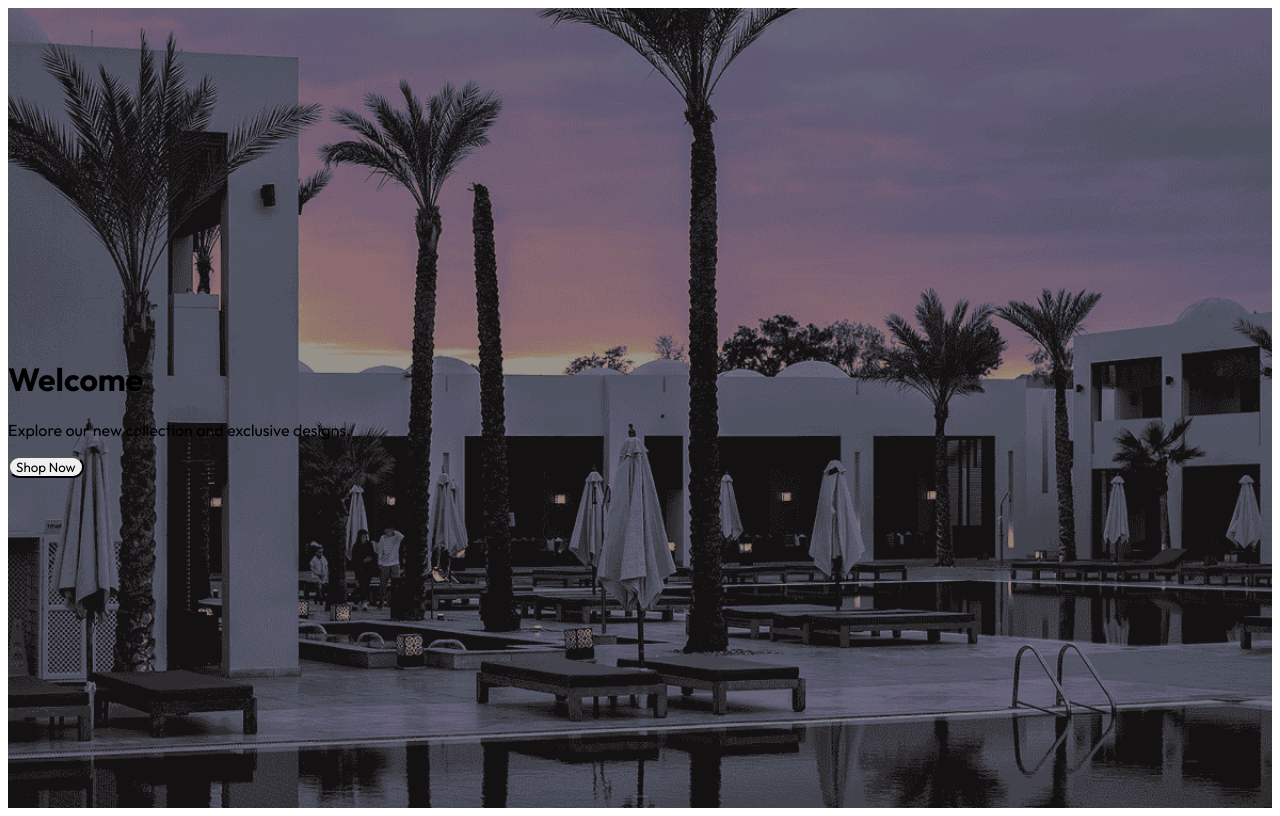
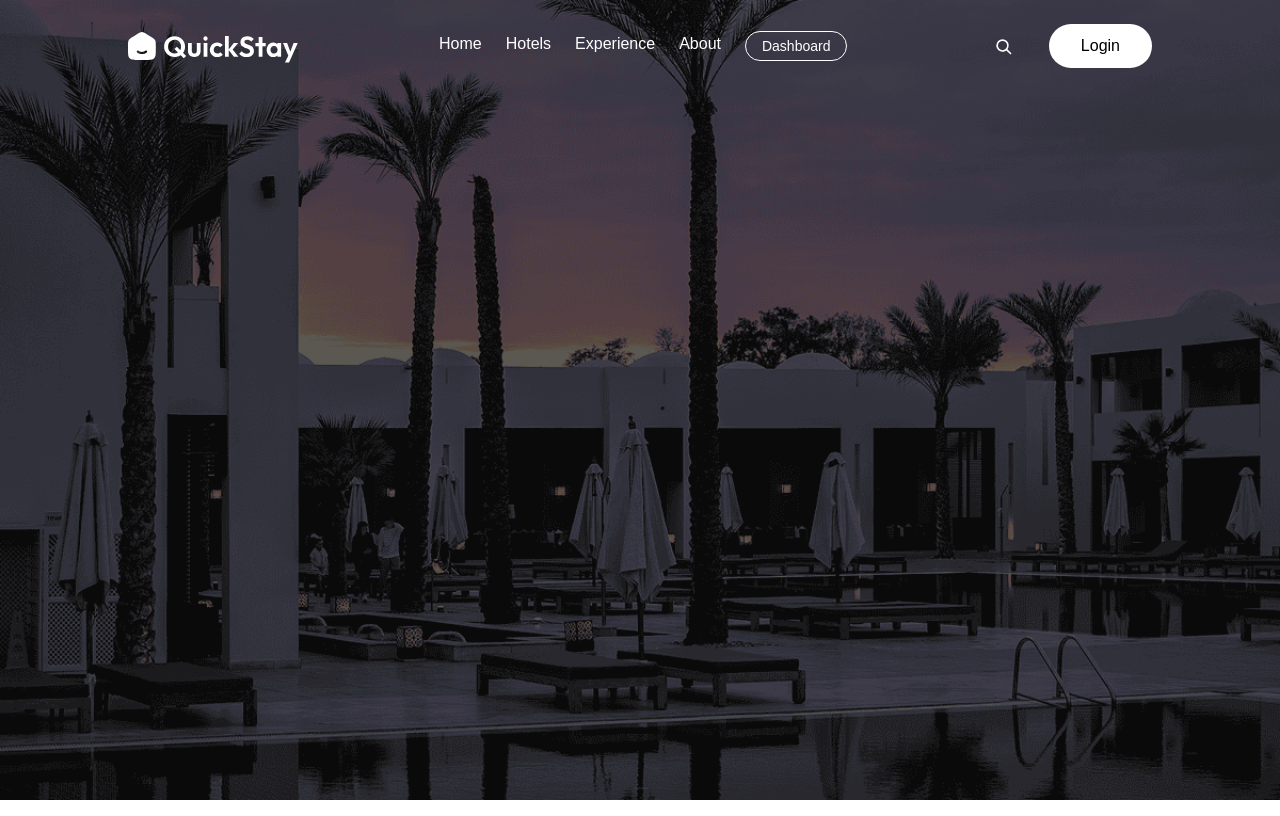
Before and after one commit to 01110011suhail/Rooomy, a React (Vite) app in the folder client/: page / in a window 1280 px wide. Built offline with nearby package versions, Linux system fonts and the light colour scheme; a web font is replaced by a local one.

Commit message:
debugges

```diff
--- a/client/src/App.jsx
+++ b/client/src/App.jsx
@@ -1,5 +1,5 @@
 import React from 'react';
-import Navbar from './components/Navbar';
+import Navbar from './components/navbar.jsx';
 import { Route, Routes, useLocation } from 'react-router-dom';
 import Home from './pages/Home';
 
--- a/client/src/components/Hero.jsx
+++ b/client/src/components/Hero.jsx
@@ -1,19 +1,3 @@
-// import React from 'react';
-// import heroImage from '../assets/heroImage.png';
-
-// const Hero = () => {
-//   return (
-//     <div
-//       className="flex flex-col items-start justify-center px-6 md:px-16 lg:px-24 xl:px-32 text-white bg-no-repeat bg-cover bg-center h-screen relative"
-//       style={{ backgroundImage: `url(${heroImage})` }}
-//     >
-//       <h1 className="text-5xl font-bold">Welcome</h1>
-//     </div>
-//   );
-// };
-
-// export default Hero;
-
 import React from 'react';
 import heroImage from '../assets/heroImage.png';
 
@@ -23,15 +7,12 @@ const Hero = () => {
       className="flex flex-col items-start justify-center px-6 md:px-16 lg:px-24 xl:px-32 text-white bg-no-repeat bg-cover bg-center h-screen relative"
       style={{ backgroundImage: `url(${heroImage})` }}
     >
-      <div className="absolute inset-0 bg-black/40" /> {/* overlay for contrast */}
+      {/* Overlay */}
+      <div className="absolute inset-0 bg-black/40" />
+
+      {/* Content */}
       <div className="relative z-10">
-        <h1 className="text-5xl font-bold">Welcome</h1>
-        <p className="mt-4 text-lg text-gray-200 max-w-lg">
-          Explore our new collection and exclusive designs.
-        </p>
-        <button className="mt-6 bg-white text-black px-6 py-2 rounded-full font-semibold hover:bg-gray-200 transition">
-          Shop Now
-        </button>
+
       </div>
     </div>
   );
--- a/client/src/components/Navbar.jsx
+++ b/client/src/components/Navbar.jsx
@@ -1,10 +1,13 @@
+
 import React from 'react';
+import { Link } from 'react-router-dom';
+import { assets } from '../assets/assets';
 
 const Navbar = () => {
   const navLinks = [
     { name: 'Home', path: '/' },
-    { name: 'Products', path: '/' },
-    { name: 'Contact', path: '/' },
+    { name: 'Hotels', path: '/rooms' },
+    { name: 'Experience', path: '/' },
     { name: 'About', path: '/' },
   ];
 
@@ -12,9 +15,7 @@ const Navbar = () => {
   const [isMenuOpen, setIsMenuOpen] = React.useState(false);
 
   React.useEffect(() => {
-    const handleScroll = () => {
-      setIsScrolled(window.scrollY > 10);
-    };
+    const handleScroll = () => setIsScrolled(window.scrollY > 10);
     window.addEventListener('scroll', handleScroll);
     return () => window.removeEventListener('scroll', handleScroll);
   }, []);
@@ -28,20 +29,20 @@ const Navbar = () => {
       }`}
     >
       {/* Logo */}
-      <a href="/" className="flex items-center gap-2">
-
-          <path
-            d="M47.904 28.28q-1.54 0-2.744-.644a5.1 5.1 0 0 1-1.904-1.82q-.672-1.148-.672-2.604v-3.864q0-1.456.7-2.604a4.9 4.9 0 0 1 1.904-1.792q1.204-.672 2.716-.672 1.82 0 3.276.952a6.44 6.44 0 0 1 2.324 2.52q.868 1.567.868 3.556 0 1.96-.868 3.556a6.5 6.5 0 0 1-2.324 2.492q-1.456.924-3.276.924"
-            fill="#F5F5F5"
+      <Link to="/">
+        <img
+          src={assets.logo}
+          alt="logo"
+          className={`h-9 ${isScrolled ? 'invert opacity-80' : ''}`}
         />
-      </a>
+      </Link>
 
       {/* Desktop Nav */}
       <div className="hidden md:flex items-center gap-6">
         {navLinks.map((link, i) => (
-          <a
+          <Link
             key={i}
-            href={link.path}
+            to={link.path}
             className={`group flex flex-col gap-0.5 ${
               isScrolled ? 'text-gray-700' : 'text-white'
             }`}
@@ -52,31 +53,25 @@ const Navbar = () => {
                 isScrolled ? 'bg-gray-700' : 'bg-white'
               } h-0.5 w-0 group-hover:w-full transition-all duration-300`}
             />
-          </a>
+          </Link>
         ))}
+
         <button
           className={`border px-4 py-1 text-sm font-light rounded-full cursor-pointer ${
             isScrolled ? 'text-black border-black' : 'text-white border-white'
           } transition-all`}
         >
-          New Launch
+          Dashboard
         </button>
       </div>
 
       {/* Desktop Right */}
       <div className="hidden md:flex items-center gap-4">
-        <svg
-          className={`h-6 w-6 transition-all duration-500 ${
-            isScrolled ? 'text-gray-800' : 'text-white'
-          }`}
-          fill="none"
-          stroke="currentColor"
-          strokeWidth="2"
-          viewBox="0 0 24 24"
-        >
-          <circle cx="11" cy="11" r="8" />
-          <line x1="21" y1="21" x2="16.65" y2="16.65" />
-        </svg>
+        <img
+          src={assets.searchIcon}
+          alt="search"
+          className={`${isScrolled ? 'invert' : ''} h-7 transition-all duration-500`}
+        />
         <button
           className={`px-8 py-2.5 rounded-full ml-4 transition-all duration-500 ${
             isScrolled ? 'text-white bg-black' : 'bg-white text-black'
@@ -88,58 +83,39 @@ const Navbar = () => {
 
       {/* Mobile Menu Button */}
       <div className="flex items-center gap-3 md:hidden">
-        <svg
-          onClick={() => setIsMenuOpen(!isMenuOpen)}
-          className={`h-6 w-6 cursor-pointer ${
-            isScrolled ? 'text-gray-800' : 'text-white'
-          }`}
-          fill="none"
-          stroke="currentColor"
-          strokeWidth="2"
-          viewBox="0 0 24 24"
-        >
-          <line x1="4" y1="6" x2="20" y2="6" />
-          <line x1="4" y1="12" x2="20" y2="12" />
-          <line x1="4" y1="18" x2="20" y2="18" />
-        </svg>
+        <img
+          src={assets.menuIcon}
+          alt="menu"
+          className={`${isScrolled ? 'invert' : ''} h-6 transition-all duration-500 cursor-pointer`}
+          onClick={() => setIsMenuOpen(true)}
+        />
       </div>
 
       {/* Mobile Menu */}
-      <div
-        className={`fixed top-0 left-0 w-full h-screen bg-white flex flex-col md:hidden items-center justify-center gap-6 font-medium text-gray-800 transition-all duration-500 ${
-          isMenuOpen ? 'translate-x-0' : '-translate-x-full'
-        }`}
-      >
+      {isMenuOpen && (
+        <div className="fixed top-0 left-0 w-full h-screen bg-white flex flex-col md:hidden items-center justify-center gap-6 font-medium text-gray-800 transition-all duration-500">
           <button
             className="absolute top-4 right-4"
             onClick={() => setIsMenuOpen(false)}
           >
-          <svg
-            className="h-6 w-6"
-            fill="none"
-            stroke="currentColor"
-            strokeWidth="2"
-            viewBox="0 0 24 24"
-          >
-            <line x1="18" y1="6" x2="6" y2="18" />
-            <line x1="6" y1="6" x2="18" y2="18" />
-          </svg>
+            <img src={assets.closeIcon} alt="close-menu" className="h-6" />
           </button>
 
           {navLinks.map((link, i) => (
-          <a key={i} href={link.path} onClick={() => setIsMenuOpen(false)}>
+            <Link key={i} to={link.path} onClick={() => setIsMenuOpen(false)}>
               {link.name}
-          </a>
+            </Link>
           ))}
 
           <button className="border px-4 py-1 text-sm font-light rounded-full cursor-pointer transition-all border-black">
-          New Launch
+            Dashboard
           </button>
 
           <button className="bg-black text-white px-8 py-2.5 rounded-full transition-all duration-500">
             Login
           </button>
         </div>
+      )}
     </nav>
   );
 };
--- a/client/src/index.css
+++ b/client/src/index.css
@@ -1,23 +1,11 @@
-/* Import Google Fonts */
+/* @tailwind components; */
+@import 'tailwindcss';
 @import url('https://fonts.googleapis.com/css2?family=Macondo&family=Outfit:wght@100..900&family=Playfair:ital,opsz,wght@0,5..1200,300..900;1,5..1200,300..900&display=swap');
 
-/* Tailwind directives */
-@tailwind base;
-@tailwind components;
-@tailwind utilities;
-
-/* Custom variables */
-:root {
-  --primary-color: #2563EB;
-  --secondary-color: #FBBF24;
-}
-
-/* Global font */
 * {
   font-family: 'Outfit', sans-serif;
 }
 
-/* Utility class for Playfair font */
 .font-playfair {
   font-family: 'Playfair', serif !important;
 }
--- a/client/src/pages/Home.jsx
+++ b/client/src/pages/Home.jsx
@@ -1,5 +1,6 @@
 import React from 'react'
 import Hero from '../components/Hero'
+import Navbar from '../components/navbar.jsx'
 
 const Home = () => {
   return (
```
Lines whose indentation alone changed are shown as unchanged.
